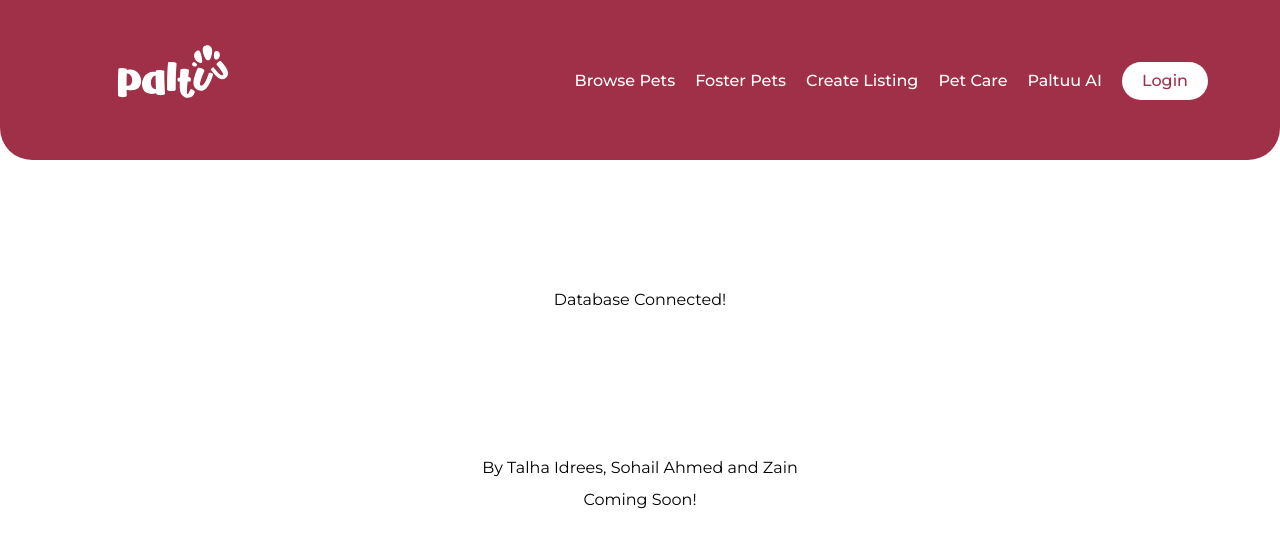
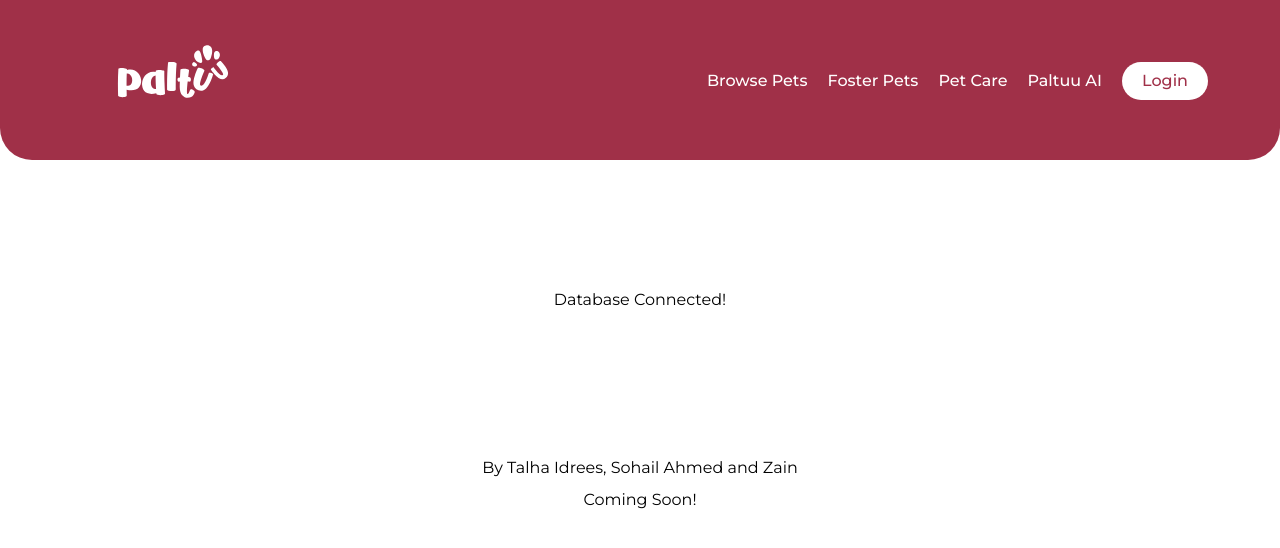
Before and after one commit to AawaizAli/Pet, a Next.js app in the folder petproj/: page / in a window 1280 px wide. Shown: the top 548 px of the page. Built offline with nearby package versions, Linux system fonts and the light colour scheme; no server answers; the database is empty.

Commit message:
removed create listing option

```diff
--- a/petproj/components/navbar.tsx
+++ b/petproj/components/navbar.tsx
@@ -24,11 +24,6 @@ const Navbar = () => {
                             Foster Pets
                         </span>
                     </Link>
-                    <Link href="/create-listing">
-                        <span className="hover:text-[#ffd2e3] cursor-pointer">
-                            Create Listing
-                        </span>
-                    </Link>
                     <Link href="/pet-care">
                         <span className="hover:text-[#ffd2e3] cursor-pointer">
                             Pet Care
```
